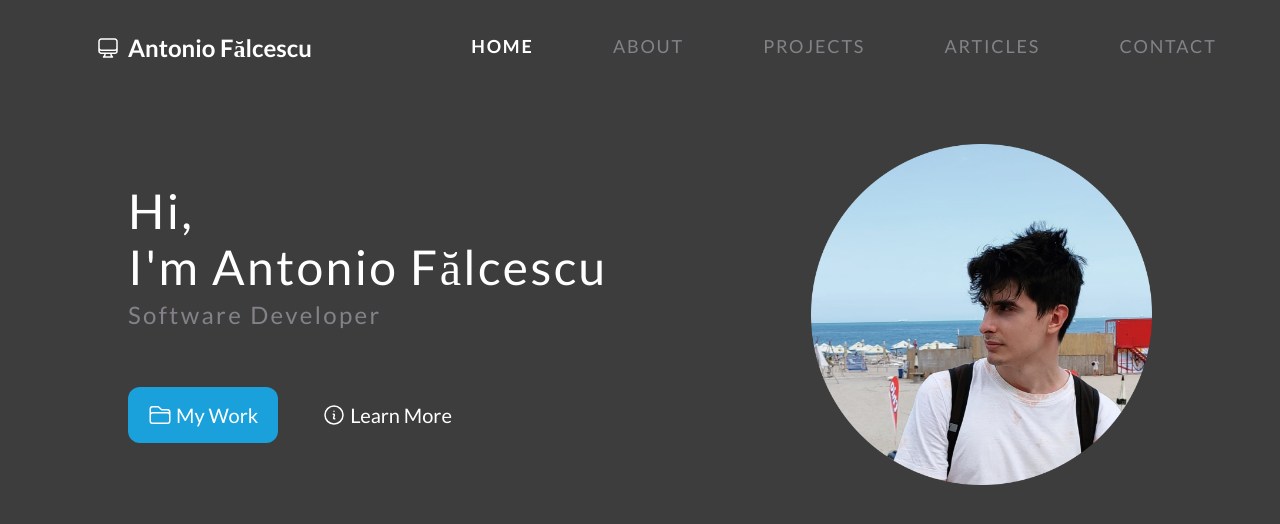
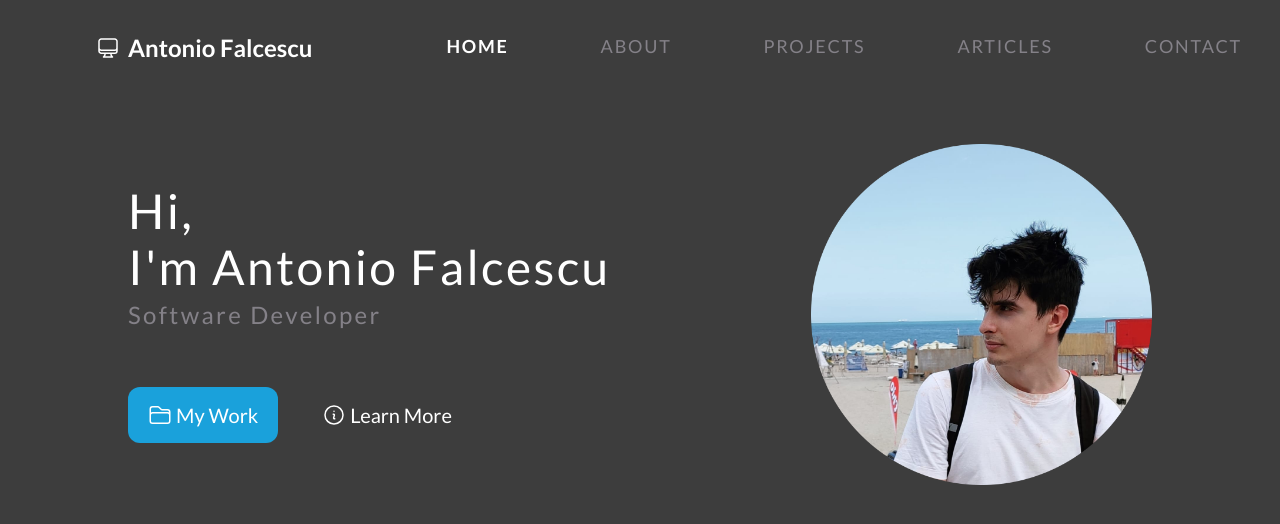
Before and after one commit to Rodioo/personal-site, a React app: page / in a window 1280 px wide. Shown: the top 524 px of the page. Built offline with nearby package versions, Linux system fonts and the light colour scheme; the HTML template or start-up script is replaced by a standard one.

Commit message:
refactored home and navbar

```diff
--- a/package.json
+++ b/package.json
@@ -18,6 +18,7 @@
     "react": "^18.2.0",
     "react-dom": "^18.2.0",
     "react-error-boundary": "^4.0.11",
+    "react-icons": "^4.12.0",
     "react-router-dom": "^6.20.0"
   },
   "devDependencies": {
--- a/src/App.tsx
+++ b/src/App.tsx
@@ -4,7 +4,7 @@ import Navbar from './layouts/Navbar/Navbar.tsx';
 
 function App() {
   return (
-    <div className="max-w-screen min-h-screen overflow-x-hidden bg-onyx py-8">
+    <div className="min-h-screen max-w-full bg-onyx py-8">
       <Navbar />
       <Outlet />
     </div>
--- a/src/layouts/navbar/Navbar.tsx
+++ b/src/layouts/navbar/Navbar.tsx
@@ -19,14 +19,14 @@ const Navbar = (): React.JSX.Element => {
         to="/"
         className="mx-24 hidden cursor-pointer whitespace-nowrap font-lato text-2xl font-bold text-white lg:flex gap-2">
           <ComputerDesktopIcon className='w-6 h-6 m-auto' />
-          Antonio Fălcescu
+          Antonio Falcescu
       </Link>
-      <span className="flex w-full justify-evenly">
+      <span className="flex w-full justify-around gap-4">
         {navButtons.map((navButton) => (
           <Link
             key={navButton.name}
             to={navButton.path}
-            className={`cursor-pointer px-4 font-lato text-lg tracking-widest
+            className={`cursor-pointer font-lato text-lg tracking-widest
             ${
               navButton.path === location.pathname
                 ? 'font-bold text-white'
--- a/src/pages/Home/Home.tsx
+++ b/src/pages/Home/Home.tsx
@@ -13,11 +13,11 @@ const Home = (): React.JSX.Element => {
   return (
     <div
       data-testid="HOME"
-      className="mx-8 mt-20 flex flex-col md:mx-32 lg:mx-12 lg:flex-row lg:justify-between xl:mx-32 2xl:mx-40">
-      <div className="mb-auto mt-auto flex h-64 flex-col justify-between font-lato 2xl:h-72">
+      className="mx-6 mt-20 flex flex-col font-lato md:mx-32 lg:mx-12 lg:flex-row lg:justify-between xl:mx-32 2xl:mx-40">
+      <div className="mb-auto mt-auto flex h-64 flex-col justify-between 2xl:h-72">
         <span className="text-5xl tracking-wider text-white 2xl:text-6xl">
           Hi,
-          <p className="mt-2">I'm Antonio Fălcescu</p>
+          <p className="mt-2">I'm Antonio Falcescu</p>
         </span>
         <span className="text-taupe-gray">
           <AnimatedText
```
Also changed, not shown: 1 other file (tests, documents, lock files or other folders).
